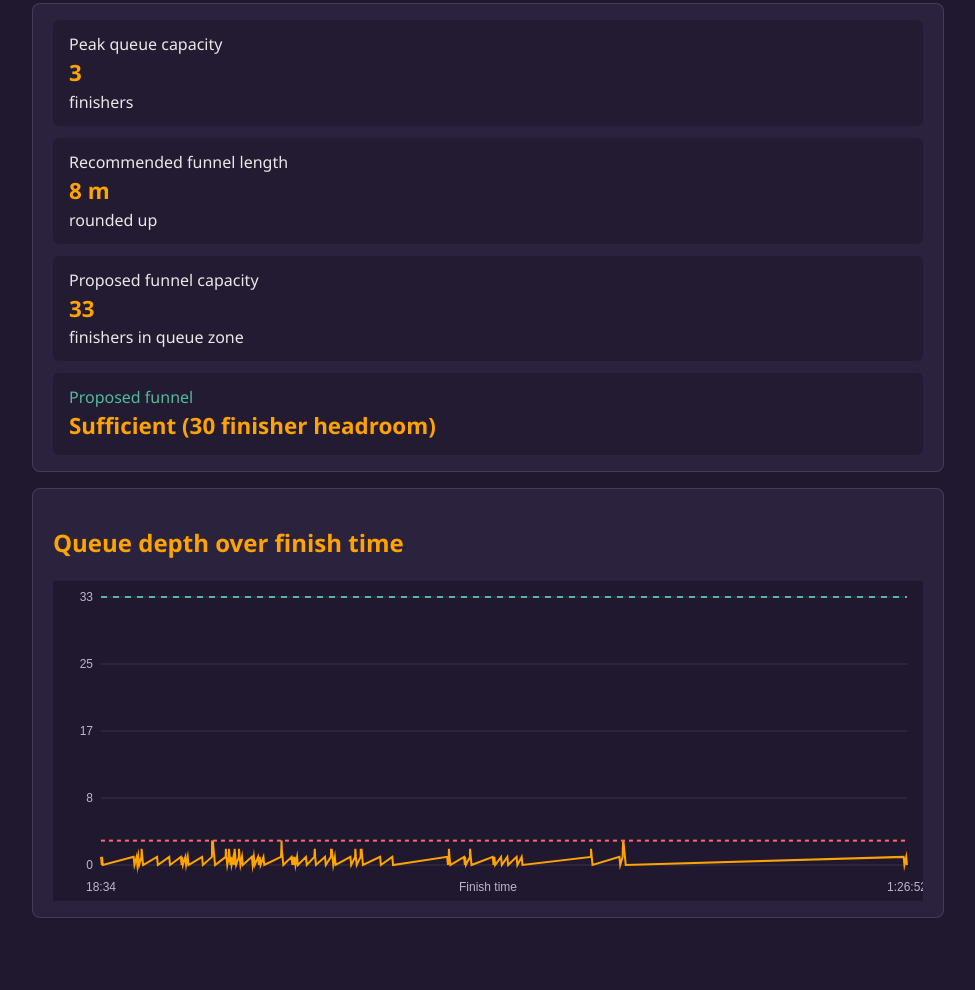
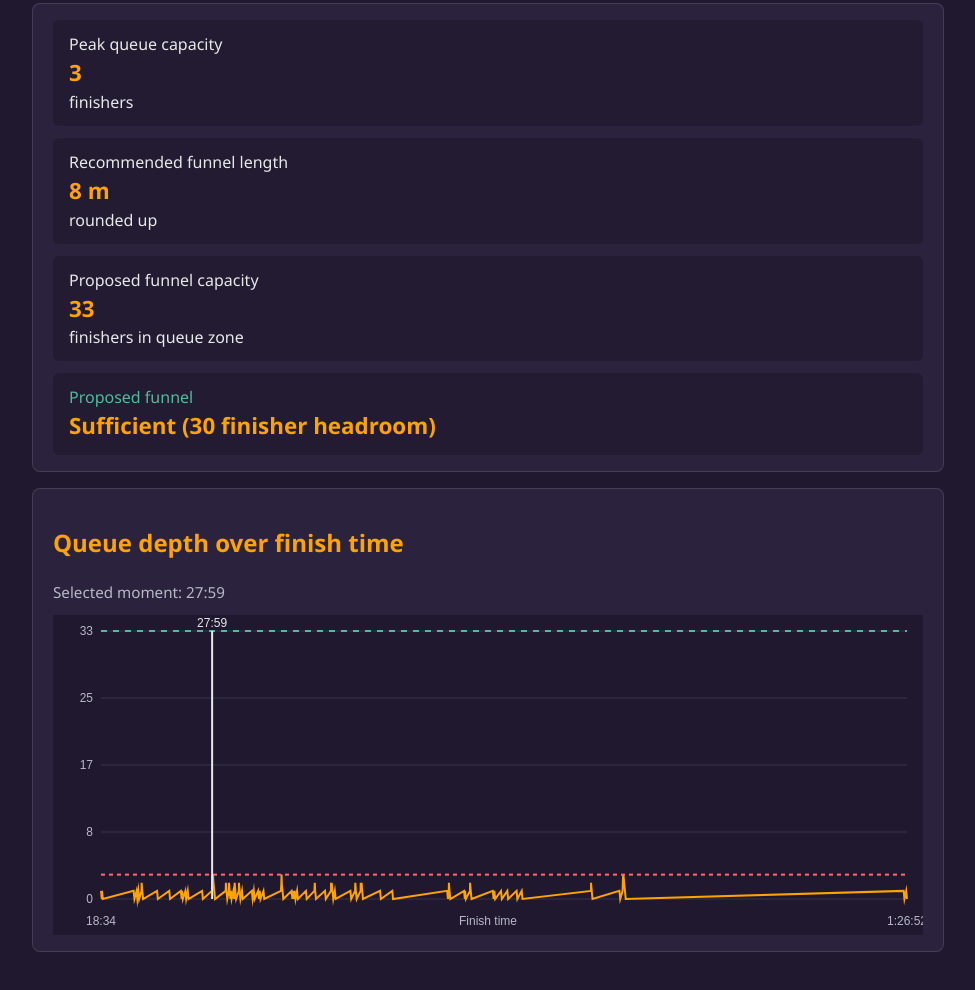
Before and after one commit to johnsyweb/finish-funnel, a website built with Vite: page index.html in a window 1280 px wide. Shown: the part 608-1598 px from the top of the page, without its empty margins (152-1127 px from the left). Before the commit the page ends 1566 px from the top, so only its background shows below. Built offline with nearby package versions, Linux system fonts and the light colour scheme.

Commit message:
feat: add chart selected moment on queue depth chart
Click, drag, and arrow keys choose a finish clock time on the chart,
defaulting to peak queue depth and resetting when simulation settings change.

```diff
--- /dev/null
+++ b/src/attachChartMomentControls.ts
@@ -0,0 +1,66 @@
+import {
+  momentSecondsFromClientX,
+  nudgeSelectedMoment,
+  type ChartTimeRange,
+} from "./chartMomentMapping";
+
+export type AttachChartMomentControlsInput = {
+  canvas: HTMLCanvasElement;
+  getRange: () => ChartTimeRange;
+  getMoment: () => number;
+  onMomentChange: (momentSeconds: number) => void;
+};
+
+export function attachChartMomentControls({
+  canvas,
+  getRange,
+  getMoment,
+  onMomentChange,
+}: AttachChartMomentControlsInput): () => void {
+  let dragging = false;
+
+  const updateFromClientX = (clientX: number) => {
+    onMomentChange(momentSecondsFromClientX(clientX, canvas, getRange()));
+  };
+
+  const onPointerDown = (event: MouseEvent) => {
+    dragging = true;
+    updateFromClientX(event.clientX);
+  };
+
+  const onPointerMove = (event: MouseEvent) => {
+    if (!dragging) {
+      return;
+    }
+
+    updateFromClientX(event.clientX);
+  };
+
+  const stopDragging = () => {
+    dragging = false;
+  };
+
+  const onKeyDown = (event: KeyboardEvent) => {
+    if (event.key !== "ArrowLeft" && event.key !== "ArrowRight") {
+      return;
+    }
+
+    event.preventDefault();
+    const deltaSeconds = event.key === "ArrowLeft" ? -1 : 1;
+    onMomentChange(nudgeSelectedMoment(getMoment(), deltaSeconds, getRange()));
+  };
+
+  canvas.addEventListener("mousedown", onPointerDown);
+  canvas.addEventListener("mousemove", onPointerMove);
+  window.addEventListener("mouseup", stopDragging);
+  canvas.addEventListener("mouseleave", stopDragging);
+  canvas.addEventListener("keydown", onKeyDown);
+
+  return () => {
+    canvas.removeEventListener("mousedown", onPointerDown);
+    canvas.removeEventListener("mousemove", onPointerMove);
+    window.removeEventListener("mouseup", stopDragging);
+    canvas.removeEventListener("mouseleave", stopDragging);
+    canvas.removeEventListener("keydown", onKeyDown);
+  };
+}
--- a/src/buildAppMarkup.ts
+++ b/src/buildAppMarkup.ts
@@ -60,8 +60,14 @@ export function buildAppMarkup(): string {
 
   <section class="panel">
     <h2>Queue depth over finish time</h2>
+    <p id="chart-selected-moment" class="chart-selected-moment" aria-live="polite"></p>
     <div class="chart-wrap" id="chart-wrap">
-      <canvas id="queue-chart" role="img" aria-label="Queue depth over finish time"></canvas>
+      <canvas
+        id="queue-chart"
+        tabindex="0"
+        role="img"
+        aria-label="Queue depth over finish time. Click or drag to choose a moment; use arrow keys when focused."
+      ></canvas>
     </div>
   </section>
 `;
--- /dev/null
+++ b/src/chartMomentMapping.ts
@@ -0,0 +1,81 @@
+export const CHART_TIME_PADDING = {
+  top: 16,
+  right: 16,
+  bottom: 36,
+  left: 48,
+};
+
+export type ChartTimeRange = {
+  minTimeSeconds: number;
+  maxTimeSeconds: number;
+};
+
+export function timeRangeFromChartPoints(
+  points: Array<{ timeSeconds: number }>,
+): ChartTimeRange {
+  if (points.length === 0) {
+    throw new Error("Chart points are required");
+  }
+
+  return {
+    minTimeSeconds: points[0].timeSeconds,
+    maxTimeSeconds: points[points.length - 1].timeSeconds,
+  };
+}
+
+export function clampSelectedMoment(
+  momentSeconds: number,
+  range: ChartTimeRange,
+): number {
+  return Math.min(
+    range.maxTimeSeconds,
+    Math.max(range.minTimeSeconds, momentSeconds),
+  );
+}
+
+export function momentSecondsFromCanvasX(
+  canvasX: number,
+  canvasWidth: number,
+  range: ChartTimeRange,
+  padding = CHART_TIME_PADDING,
+): number {
+  const plotWidth = canvasWidth - padding.left - padding.right;
+  const plotX = canvasX - padding.left;
+  const ratio = Math.min(1, Math.max(0, plotX / plotWidth));
+  const timeSpan = range.maxTimeSeconds - range.minTimeSeconds || 1;
+
+  return clampSelectedMoment(range.minTimeSeconds + ratio * timeSpan, range);
+}
+
+export function nudgeSelectedMoment(
+  momentSeconds: number,
+  deltaSeconds: number,
+  range: ChartTimeRange,
+): number {
+  return clampSelectedMoment(momentSeconds + deltaSeconds, range);
+}
+
+export function canvasXFromMomentSeconds(
+  momentSeconds: number,
+  canvasWidth: number,
+  range: ChartTimeRange,
+  padding = CHART_TIME_PADDING,
+): number {
+  const plotWidth = canvasWidth - padding.left - padding.right;
+  const timeSpan = range.maxTimeSeconds - range.minTimeSeconds || 1;
+  const ratio = (momentSeconds - range.minTimeSeconds) / timeSpan;
+
+  return padding.left + ratio * plotWidth;
+}
+
+export function momentSecondsFromClientX(
+  clientX: number,
+  canvas: HTMLCanvasElement,
+  range: ChartTimeRange,
+): number {
+  const rect = canvas.getBoundingClientRect();
+  const scale = canvas.clientWidth / rect.width || 1;
+  const canvasX = (clientX - rect.left) * scale;
+
+  return momentSecondsFromCanvasX(canvasX, canvas.clientWidth, range);
+}
--- a/src/drawQueueDepthChart.ts
+++ b/src/drawQueueDepthChart.ts
@@ -1,3 +1,8 @@
+import {
+  canvasXFromMomentSeconds,
+  CHART_TIME_PADDING,
+  timeRangeFromChartPoints,
+} from "./chartMomentMapping";
 import { formatFinishClockTime } from "./formatFinishClockTime";
 
 export type QueueChartPoint = {
@@ -8,6 +13,7 @@ export type QueueChartPoint = {
 export type QueueChartOptions = {
   peakQueueDepth: number;
   proposedQueueCapacity?: number;
+  selectedMomentSeconds?: number;
 };
 
 export function drawQueueDepthChart(
@@ -25,12 +31,12 @@ export function drawQueueDepthChart(
   canvas.width = width;
   canvas.height = height;
 
-  const padding = { top: 16, right: 16, bottom: 36, left: 48 };
-  const plotWidth = width - padding.left - padding.right;
+  const padding = CHART_TIME_PADDING;
   const plotHeight = height - padding.top - padding.bottom;
+  const range = timeRangeFromChartPoints(points);
 
-  const minTime = points[0].timeSeconds;
-  const maxTime = points[points.length - 1].timeSeconds;
+  const minTime = range.minTimeSeconds;
+  const maxTime = range.maxTimeSeconds;
   const maxDepth = Math.max(
     options.peakQueueDepth,
     options.proposedQueueCapacity ?? 0,
@@ -38,8 +44,7 @@ export function drawQueueDepthChart(
   );
 
   const xForTime = (timeSeconds: number) =>
-    padding.left +
-    ((timeSeconds - minTime) / (maxTime - minTime || 1)) * plotWidth;
+    canvasXFromMomentSeconds(timeSeconds, width, range, padding);
   const yForDepth = (depth: number) =>
     padding.top + plotHeight - (depth / maxDepth) * plotHeight;
 
@@ -96,6 +101,24 @@ export function drawQueueDepthChart(
   context.stroke();
   context.setLineDash([]);
 
+  if (options.selectedMomentSeconds !== undefined) {
+    const selectedX = xForTime(options.selectedMomentSeconds);
+    const selectedLabel = formatFinishClockTime(options.selectedMomentSeconds);
+
+    context.strokeStyle = "#e8e8e8";
+    context.lineWidth = 2;
+    context.setLineDash([]);
+    context.beginPath();
+    context.moveTo(selectedX, padding.top);
+    context.lineTo(selectedX, height - padding.bottom);
+    context.stroke();
+
+    context.fillStyle = "#e8e8e8";
+    context.font = "12px sans-serif";
+    context.textAlign = "center";
+    context.fillText(selectedLabel, selectedX, padding.top - 4);
+  }
+
   context.fillStyle = "#b8b8c8";
   context.font = "12px sans-serif";
   context.textAlign = "center";
--- a/src/main.ts
+++ b/src/main.ts
@@ -1,6 +1,12 @@
 import { analyzeFinishFunnel } from "./analyzeFinishFunnel";
 import { attachCanvasResizeHandler } from "./attachCanvasResizeHandler";
+import { attachChartMomentControls } from "./attachChartMomentControls";
 import { buildAppMarkup } from "./buildAppMarkup";
+import {
+  clampSelectedMoment,
+  timeRangeFromChartPoints,
+  type ChartTimeRange,
+} from "./chartMomentMapping";
 import { proposedFunnelQueueCapacity } from "./checkProposedFunnel";
 import {
   DEFAULT_DECELERATION_ZONE_METRES,
@@ -8,7 +14,9 @@ import {
   DEFAULT_FIXTURE_ID,
 } from "./defaults";
 import { drawQueueDepthChart } from "./drawQueueDepthChart";
+import { formatFinishClockTime } from "./formatFinishClockTime";
 import { orderFixturesForDisplay } from "./orderFixturesForDisplay";
+import { firstMomentAtPeakQueueDepth } from "./queuedFinishersAtMoment";
 import type { EventFinisherInput } from "./analyzeFinishFunnel";
 
 type EventFixture = {
@@ -44,6 +52,9 @@ const proposedFunnelInput =
   document.querySelector<HTMLInputElement>("#proposed-funnel")!;
 const callout = document.querySelector<HTMLDivElement>("#callout")!;
 const metrics = document.querySelector<HTMLDivElement>("#metrics")!;
+const chartSelectedMoment = document.querySelector<HTMLParagraphElement>(
+  "#chart-selected-moment",
+)!;
 const chartCanvas = document.querySelector<HTMLCanvasElement>("#queue-chart")!;
 const chartWrap = document.querySelector<HTMLElement>("#chart-wrap")!;
 
@@ -54,6 +65,10 @@ for (const fixture of fixtures) {
   eventSelect.append(option);
 }
 eventSelect.value = DEFAULT_FIXTURE_ID;
+
+let selectedMomentSeconds = 0;
+let simulationStateKey = "";
+let chartTimeRange: ChartTimeRange = { minTimeSeconds: 0, maxTimeSeconds: 0 };
 
 function readNumberInput(input: HTMLInputElement, fallback: number): number {
   const value = Number(input.value);
@@ -68,7 +83,23 @@ function selectedFixture(): EventFixture {
   return fixture;
 }
 
-function render(): void {
+function currentSimulationStateKey(fixtureId: string): string {
+  return JSON.stringify({
+    fixtureId,
+    tokensPerMinutePerVolunteer: readNumberInput(tokensPerMinuteInput, 15),
+    volunteerCount: readNumberInput(volunteerCountInput, 1),
+    finisherSpacingMetres: readNumberInput(
+      finisherSpacingInput,
+      DEFAULT_FINISHER_SPACING_METRES,
+    ),
+    decelerationZoneMetres: readNumberInput(
+      decelerationZoneInput,
+      DEFAULT_DECELERATION_ZONE_METRES,
+    ),
+  });
+}
+
+function render(resetSelectedMoment = false): void {
   const fixture = selectedFixture();
   const finishTokensSettings = {
     tokensPerMinutePerVolunteer: readNumberInput(tokensPerMinuteInput, 15),
@@ -83,6 +114,7 @@ function render(): void {
     DEFAULT_DECELERATION_ZONE_METRES,
   );
   const proposedFunnelMetres = readNumberInput(proposedFunnelInput, 30);
+  const nextSimulationStateKey = currentSimulationStateKey(fixture.id);
 
   const result = analyzeFinishFunnel({
     finishers: fixture.finishers,
@@ -91,6 +123,22 @@ function render(): void {
     finisherSpacingMetres,
     proposedFunnelMetres,
   });
+
+  chartTimeRange = timeRangeFromChartPoints(result.queueDepthOverTime);
+  const peakMoment = firstMomentAtPeakQueueDepth(
+    result.queueDepthOverTime,
+    result.peakQueueDepth,
+  );
+
+  if (resetSelectedMoment || nextSimulationStateKey !== simulationStateKey) {
+    selectedMomentSeconds = peakMoment;
+    simulationStateKey = nextSimulationStateKey;
+  }
+
+  selectedMomentSeconds = clampSelectedMoment(
+    selectedMomentSeconds,
+    chartTimeRange,
+  );
 
   if (result.funnelNotRequired) {
     callout.hidden = false;
@@ -135,9 +183,12 @@ function render(): void {
     </div>
   `;
 
+  chartSelectedMoment.textContent = `Selected moment: ${formatFinishClockTime(selectedMomentSeconds)}`;
+
   drawQueueDepthChart(chartCanvas, result.queueDepthOverTime, {
     peakQueueDepth: result.peakQueueDepth,
     proposedQueueCapacity,
+    selectedMomentSeconds,
   });
 }
 
@@ -146,12 +197,21 @@ for (const element of [
   volunteerCountInput,
   finisherSpacingInput,
   decelerationZoneInput,
-  proposedFunnelInput,
 ]) {
-  element.addEventListener("input", render);
+  element.addEventListener("input", () => render(true));
 }
-eventSelect.addEventListener("change", render);
+eventSelect.addEventListener("change", () => render(true));
+proposedFunnelInput.addEventListener("input", () => render());
 
-attachCanvasResizeHandler(chartWrap, render);
+attachCanvasResizeHandler(chartWrap, () => render());
+attachChartMomentControls({
+  canvas: chartCanvas,
+  getRange: () => chartTimeRange,
+  getMoment: () => selectedMomentSeconds,
+  onMomentChange: (momentSeconds) => {
+    selectedMomentSeconds = momentSeconds;
+    render();
+  },
+});
 
-render();
+render(true);
--- a/src/style.css
+++ b/src/style.css
@@ -133,6 +133,16 @@ select {
   height: 320px;
 }
 
+#queue-chart {
+  cursor: crosshair;
+}
+
+.chart-selected-moment {
+  margin: 0 0 0.75rem;
+  color: var(--muted);
+  font-size: 0.95rem;
+}
+
 canvas {
   width: 100%;
   height: 100%;
```
Also changed, not shown: src/__tests__/attachChartMomentControls.test.ts (added, +68 -0 lines), src/__tests__/buildAppMarkup.test.ts (+8 -0 lines), src/__tests__/chartMomentMapping.test.ts (added, +50 -0 lines), src/__tests__/drawQueueDepthChart.test.ts (+47 -0 lines).
